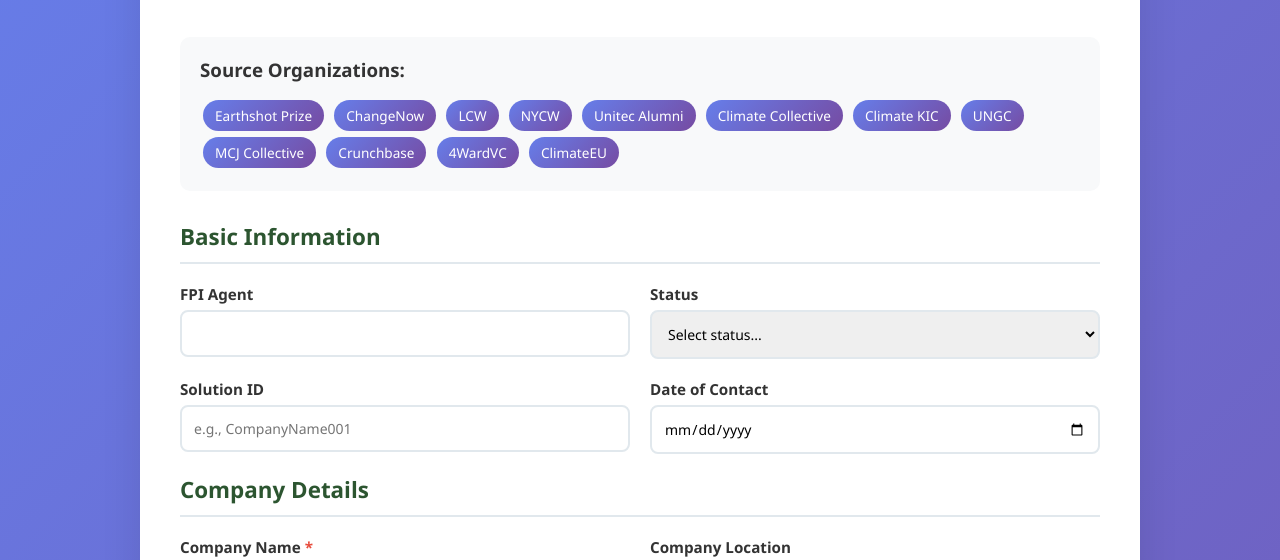
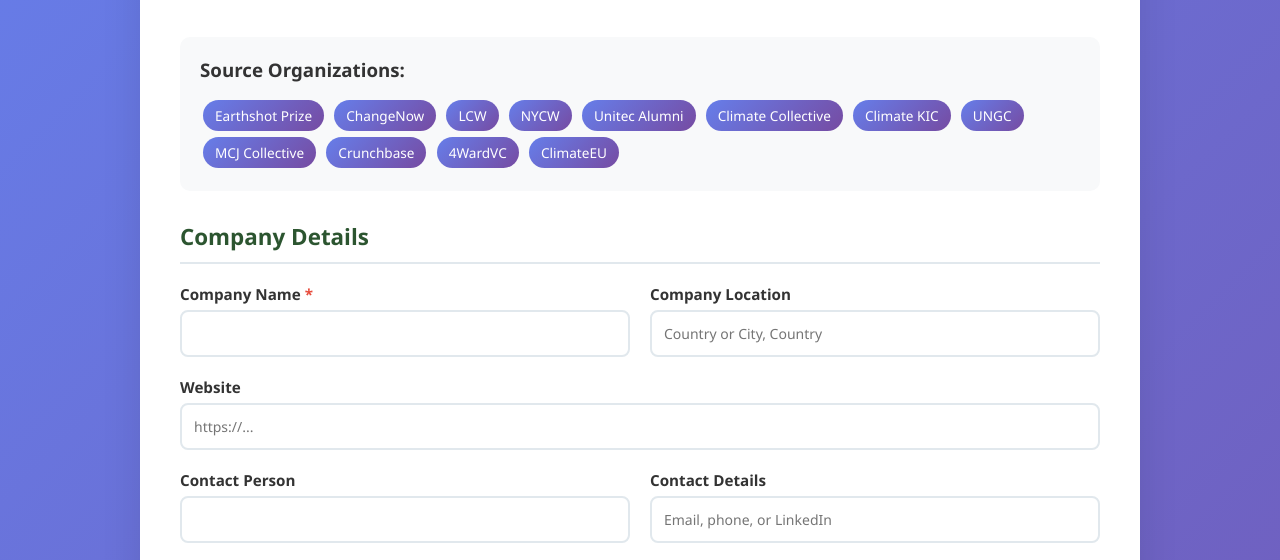
Before and after one commit to Jennie-Marie/pi-solutions-capture-global, a plain HTML site: page index.html in a window 1280 px wide. Shown: the part 192-752 px from the top of the page. Drawn offline with Linux system fonts and the light colour scheme.

Commit message:
Update index.html

```diff
--- a/index.html
+++ b/index.html
@@ -206,35 +206,6 @@
             </div>
 
             <form id="solutionsForm">
-                <div class="section-title">Basic Information</div>
-
-                <div class="form-row">
-                    <div class="form-group">
-                        <label for="fpiAgent">FPI Agent</label>
-                        <input type="text" id="fpiAgent" name="fpiAgent">
-                    </div>
-                    <div class="form-group">
-                        <label for="status">Status</label>
-                        <select id="status" name="status">
-                            <option value="">Select status...</option>
-                            <option value="Research Only">Research Only</option>
-                            <option value="Research Incomplete">Research Incomplete</option>
-                            <option value="Contact Made">Contact Made</option>
-                        </select>
-                    </div>
-                </div>
-
-                <div class="form-row">
-                    <div class="form-group">
-                        <label for="solutionId">Solution ID</label>
-                        <input type="text" id="solutionId" name="solutionId" placeholder="e.g., CompanyName001">
-                    </div>
-                    <div class="form-group">
-                        <label for="dateOfContact">Date of Contact</label>
-                        <input type="date" id="dateOfContact" name="dateOfContact">
-                    </div>
-                </div>
-
                 <div class="section-title">Company Details</div>
 
                 <div class="form-row">
@@ -477,10 +448,6 @@
 
             // Convert form data to object with exact field names
             const fieldMapping = {
-                'fpiAgent': 'FPI Agent',
-                'status': 'Status',
-                'solutionId': 'Solution ID',
-                'dateOfContact': 'Date of contact',
                 'companyName': 'Company name',
                 'companyLocation': 'Company location',
                 'website': 'Website',
@@ -517,6 +484,12 @@
                 data[dbField] = formData.get(formField) || null;
             }
 
+            // Set internal fields that aren't user-facing
+            data['FPI Agent'] = null; // Internal use only
+            data['Status'] = 'Research Only'; // Default status for external submissions
+            data['Solution ID'] = null; // Will be assigned internally
+            data['Date of contact'] = null; // Will be set internally
+
             // Handle checkboxes specifically
             data['Do they have data they can share?'] = formData.has('hasData') ? 'Yes' : null;
             data['Do they have an API?'] = formData.has('hasApi') ? 'Yes' : null;
```
